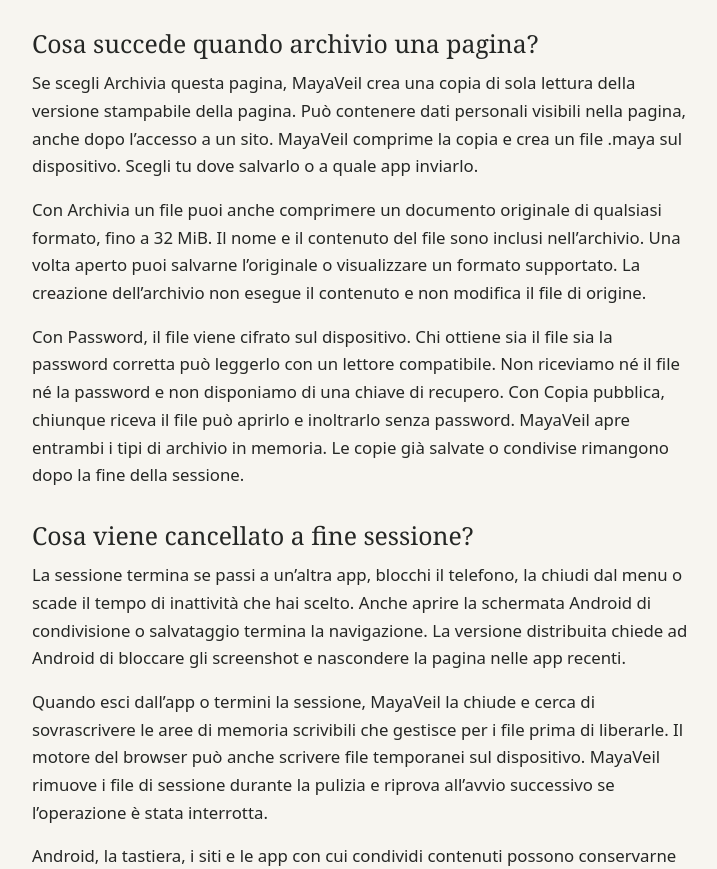
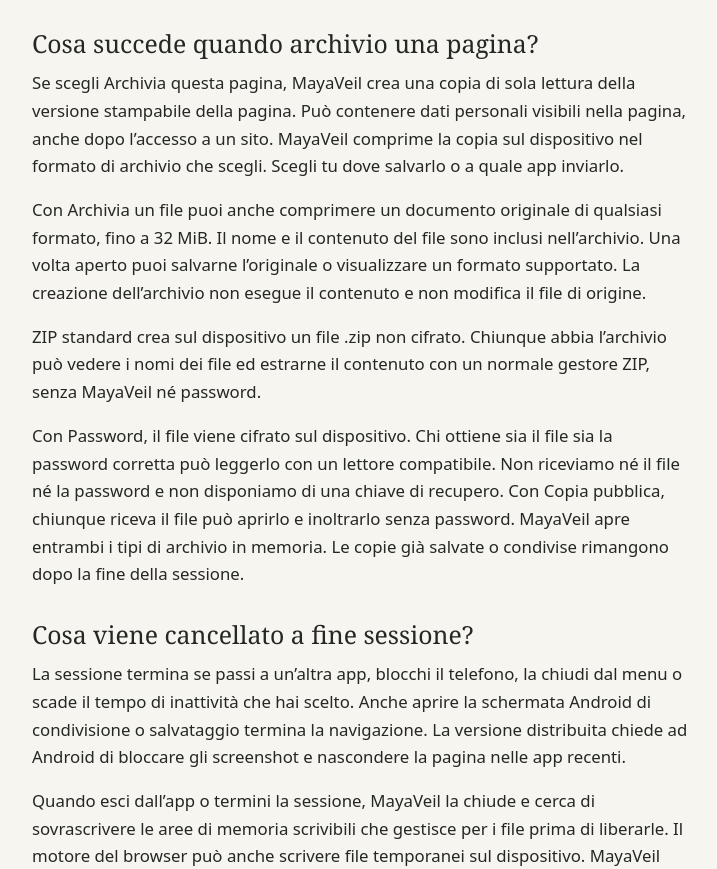
Before and after one commit to wain10/mayaveil-privacy, a plain HTML site: page it.html in a window 1280 px wide. Shown: the part 1777-2646 px from the top of the page, without its empty margins (280-997 px from the left). Drawn offline with Linux system fonts and the light colour scheme.

Commit message:
Explain standard ZIP export without password protection

```diff
--- a/it.html
+++ b/it.html
@@ -42,8 +42,9 @@
   </section>
   <section>
     <h2>Cosa succede quando archivio una pagina?</h2>
-    <p>Se scegli Archivia questa pagina, MayaVeil crea una copia di sola lettura della versione stampabile della pagina. Può contenere dati personali visibili nella pagina, anche dopo l’accesso a un sito. MayaVeil comprime la copia e crea un file .maya sul dispositivo. Scegli tu dove salvarlo o a quale app inviarlo.</p>
+    <p>Se scegli Archivia questa pagina, MayaVeil crea una copia di sola lettura della versione stampabile della pagina. Può contenere dati personali visibili nella pagina, anche dopo l’accesso a un sito. MayaVeil comprime la copia sul dispositivo nel formato di archivio che scegli. Scegli tu dove salvarlo o a quale app inviarlo.</p>
     <p>Con Archivia un file puoi anche comprimere un documento originale di qualsiasi formato, fino a 32 MiB. Il nome e il contenuto del file sono inclusi nell’archivio. Una volta aperto puoi salvarne l’originale o visualizzare un formato supportato. La creazione dell’archivio non esegue il contenuto e non modifica il file di origine.</p>
+    <p>ZIP standard crea sul dispositivo un file .zip non cifrato. Chiunque abbia l’archivio può vedere i nomi dei file ed estrarne il contenuto con un normale gestore ZIP, senza MayaVeil né password.</p>
     <p>Con Password, il file viene cifrato sul dispositivo. Chi ottiene sia il file sia la password corretta può leggerlo con un lettore compatibile. Non riceviamo né il file né la password e non disponiamo di una chiave di recupero. Con Copia pubblica, chiunque riceva il file può aprirlo e inoltrarlo senza password. MayaVeil apre entrambi i tipi di archivio in memoria. Le copie già salvate o condivise rimangono dopo la fine della sessione.</p>
   </section>
   <section>
```
Also changed, not shown: index.html (+2 -1 lines).
